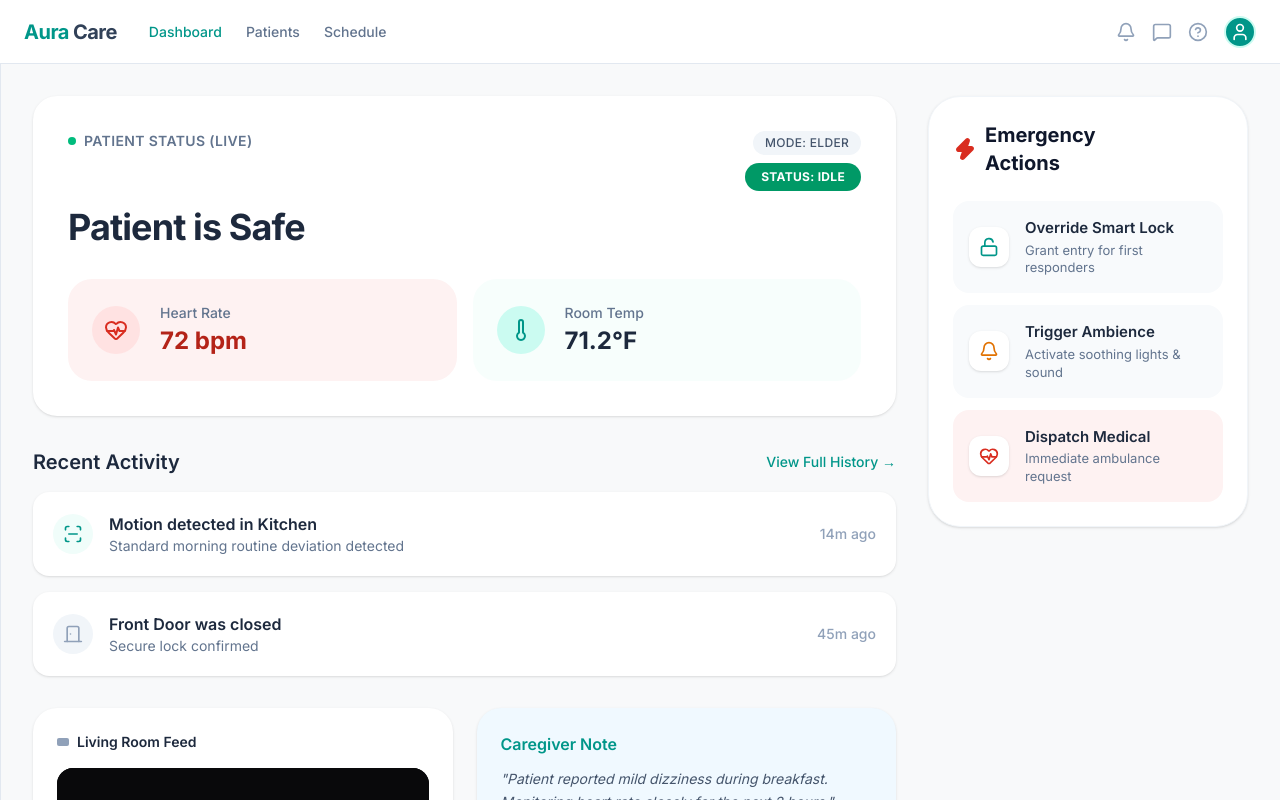
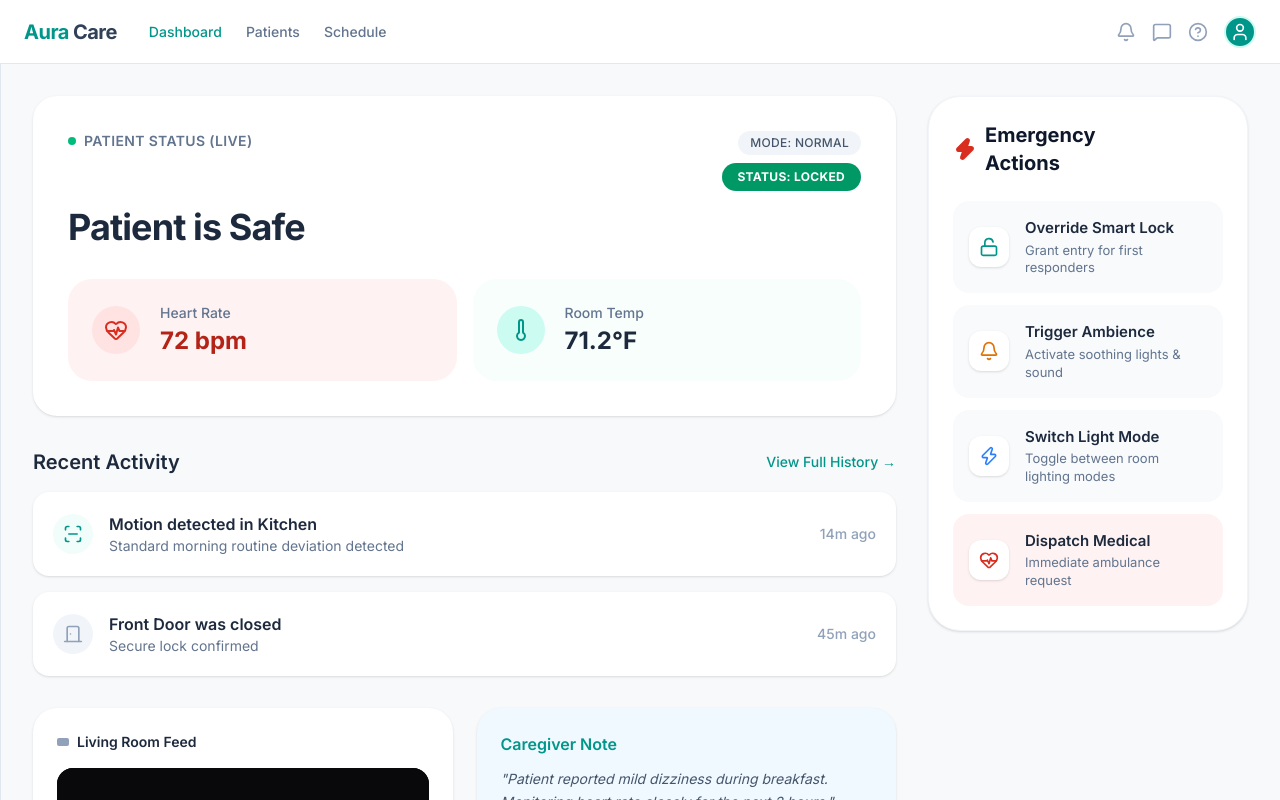
Before and after one commit to Anush-kulal/Embedx, a Next.js app: page /dashboard in a window 1280 px wide. Shown: the top 800 px of the page. Built offline with nearby package versions, Linux system fonts and the light colour scheme.

Commit message:
feat: implement patient dashboard with real-time health monitoring and status controls

```diff
--- a/simulator-state.json
+++ b/simulator-state.json
@@ -1,5 +1,5 @@
 {
   "status": "safe",
   "lights": "amber",
-  "door": "unlocked"
+  "door": "locked"
 }
--- a/src/app/dashboard/page.tsx
+++ b/src/app/dashboard/page.tsx
@@ -4,7 +4,7 @@ import { useState, useEffect } from "react";
 import { Activity, Bell, Calendar, Home, LockOpen, MessageSquare, HelpCircle, Settings, ShieldAlert, ShieldCheck, User, AlertTriangle, ScanLine, DoorClosed, Thermometer, HeartPulse, Zap } from "lucide-react";
 
 export default function DashboardPage() {
-  const [status, setStatus] = useState({ state: 'IDLE', mode: 'ELDER' });
+  const [status, setStatus] = useState({ state: 'LOCKED', mode: 'NORMAL' });
   const [heartRate, setHeartRate] = useState(72);
   const [roomTemp, setRoomTemp] = useState(71.2);
 
@@ -123,52 +123,6 @@ export default function DashboardPage() {
       </header>
 
       <div className="flex flex-1 overflow-hidden">
-        {/* Sidebar Navigation
-        <aside className="w-64 bg-white flex flex-col pt-6">
-          <nav className="flex-1 px-4 flex flex-col gap-1.5">
-            <a href="#" className="flex items-center gap-3 px-4 py-3 rounded-xl bg-teal-50 text-teal-700 font-medium">
-              <Home className="w-5 h-5" />
-              <span>Dashboard</span>
-            </a>
-            <a href="#" className="flex items-center gap-3 px-4 py-3 rounded-xl text-slate-500 hover:bg-slate-50 hover:text-slate-800 transition-colors font-medium">
-              <User className="w-5 h-5" />
-              <span>Patients</span>
-            </a>
-            <a href="#" className="flex items-center gap-3 px-4 py-3 rounded-xl text-slate-500 hover:bg-slate-50 hover:text-slate-800 transition-colors font-medium">
-              <Calendar className="w-5 h-5" />
-              <span>Schedule</span>
-            </a>
-            <a href="#" className="flex items-center gap-3 px-4 py-3 rounded-xl text-slate-500 hover:bg-slate-50 hover:text-slate-800 transition-colors font-medium">
-              <Activity className="w-5 h-5" />
-              <span>Activity Logs</span>
-            </a>
-            <a href="#" className="flex items-center gap-3 px-4 py-3 rounded-xl text-slate-500 hover:bg-slate-50 hover:text-slate-800 transition-colors font-medium">
-              <Settings className="w-5 h-5" />
-              <span>Settings</span>
-            </a>
-          </nav>
-
-          <div className="p-4">
-            <button className="w-full flex items-center justify-center gap-2 py-3 rounded-xl bg-[#D92D20] text-white font-medium hover:bg-red-700 transition-colors shadow-sm">
-              <ShieldAlert className="w-4 h-4" />
-              Emergency Alert
-            </button>
-          </div>
-
-          <div className="p-4 pt-0">
-            <div className="flex flex-col gap-3 px-4 py-4 mt-2">
-              <a href="#" className="flex items-center gap-3 text-sm text-slate-400 hover:text-slate-600 transition-colors">
-                <HelpCircle className="w-4 h-4" />
-                Help Center
-              </a>
-              <a href="#" className="flex items-center gap-3 text-sm text-slate-400 hover:text-slate-600 transition-colors">
-                <DoorClosed className="w-4 h-4" />
-                Sign Out
-              </a>
-            </div>
-          </div>
-        </aside> */}
-
         {/* Main Content Area */}
         <main className="flex-1 overflow-y-auto p-8 border-l border-slate-200">
           <div className="flex flex-col xl:flex-row gap-8 max-w-7xl mx-auto items-start">
@@ -312,6 +266,16 @@ export default function DashboardPage() {
                     </div>
                   </button>
 
+                  <button onClick={() => setStatus(s => ({ ...s, mode: s.mode === 'BRIGHT' ? 'NORMAL' : 'BRIGHT' }))} className="w-full text-left rounded-2xl bg-slate-50 hover:bg-slate-100 transition-colors p-4 flex gap-4 items-center group">
+                    <div className="w-10 h-10 rounded-xl bg-white shadow-sm flex items-center justify-center shrink-0">
+                      <Zap className="w-5 h-5 text-blue-500" />
+                    </div>
+                    <div>
+                      <span className="block text-[15px] font-semibold text-slate-800 group-hover:text-blue-700 transition-colors">Switch Light Mode</span>
+                      <span className="block text-[13px] text-slate-500 mt-0.5 leading-snug">Toggle between room lighting modes</span>
+                    </div>
+                  </button>
+
                   <button onClick={handleDispatchMedical} className="w-full text-left rounded-2xl bg-red-50 hover:bg-red-100 transition-colors p-4 flex gap-4 items-center group">
                     <div className="w-10 h-10 rounded-xl bg-white shadow-sm flex items-center justify-center shrink-0">
                       <HeartPulse className="w-5 h-5 text-[#D92D20]" />
@@ -323,34 +287,12 @@ export default function DashboardPage() {
                   </button>
                 </div>
 
-                {/* <div className="pt-2 border-t border-slate-100">
-                  <h3 className="text-xs font-bold tracking-wider text-slate-400 uppercase mb-4">Patient Location</h3>
-                  <div className="bg-slate-200 rounded-2xl h-48 overflow-hidden relative shadow-inner mb-4">
-                    <img src="https://images.unsplash.com/photo-1524661135-423995f22d0b?q=80&w=600&auto=format&fit=crop" alt="Map Location" className="w-full h-full object-cover" />
-                    {/* Overlay pin centered
-                    <div className="absolute inset-0 flex items-center justify-center drop-shadow-lg">
-                      <div className="w-12 h-12 bg-[#D92D20] rounded-t-full rounded-bl-full rotate-45 flex items-center justify-center border-4 border-white shadow-md">
-                        <User className="w-5 h-5 text-white -rotate-45" />
-                      </div>
-                    </div>
-                  </div>
-                  <div className="flex gap-3 items-start px-1">
-                    <div className="w-5 h-5 rounded-full bg-teal-100 flex items-center justify-center mt-0.5">
-                      <span className="w-2 h-2 rounded-full bg-teal-600"></span>
-                    </div>
-                    <p className="text-sm font-medium text-slate-700 leading-tight">
-                      124 Oak Haven Lane, Suite 402<br />
-                      <span className="text-slate-500 text-xs font-normal">Palo Alto, CA 94301</span>
-                    </p>
-                  </div>
-                </div> */}
-
               </div>
             </div>
 
           </div>
         </main>
       </div>
-    </div >
+    </div>
   );
 }
```
